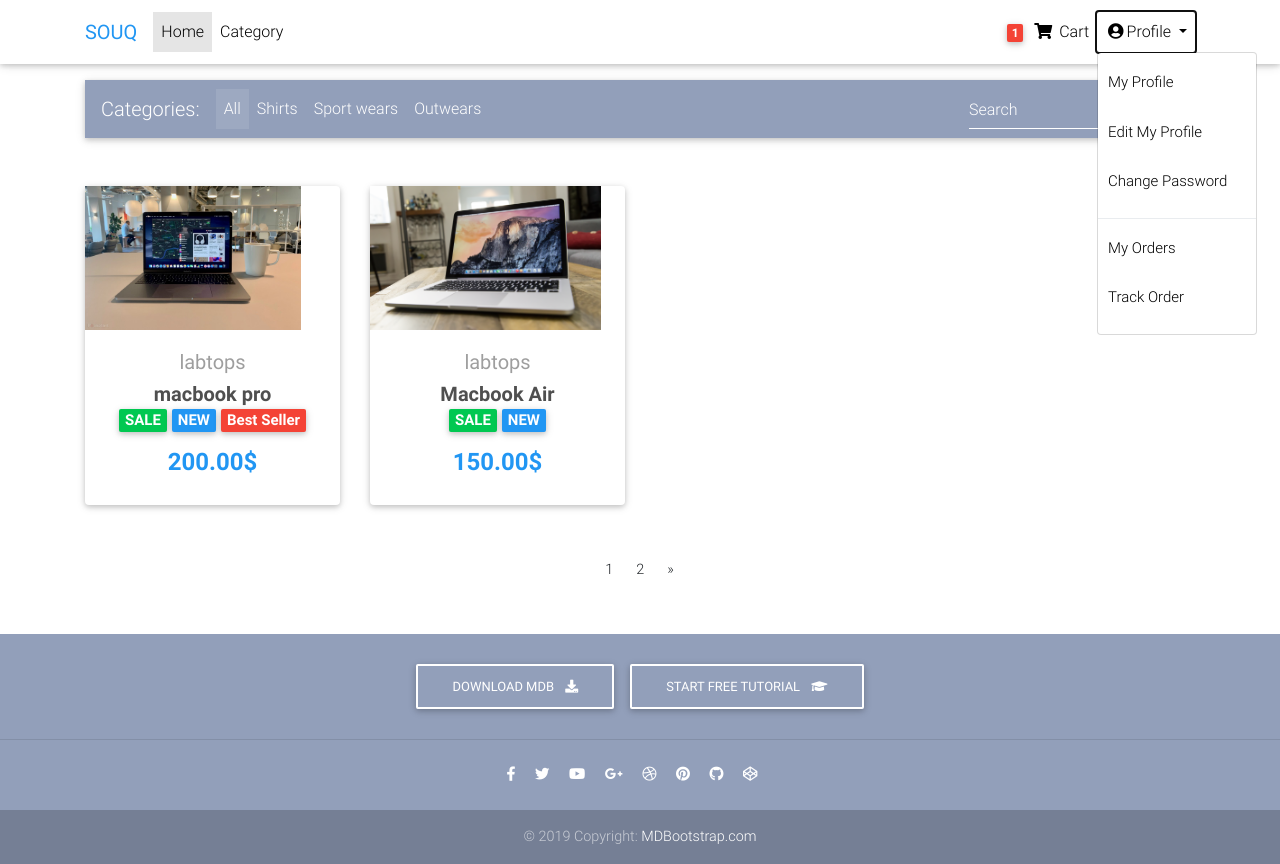
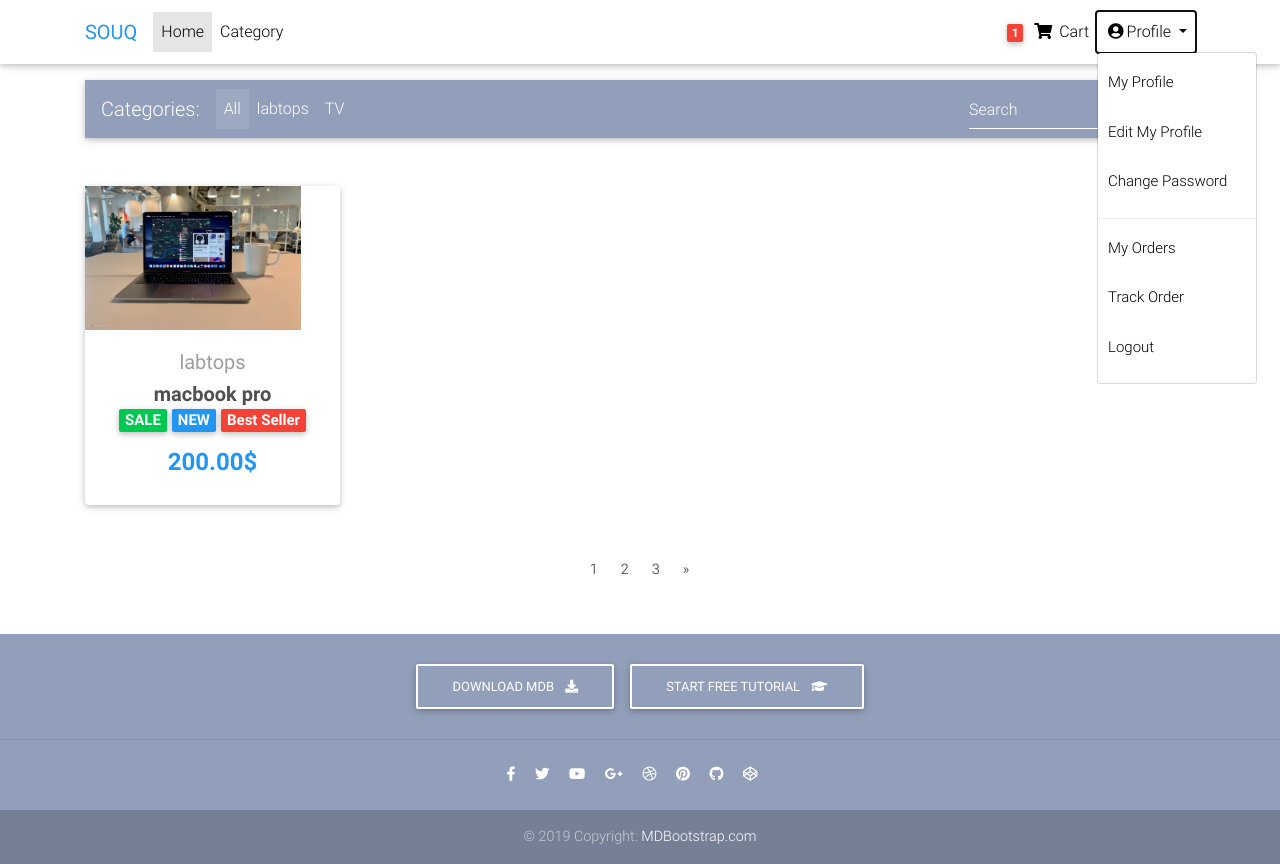
Before and after one commit to omar-syed/django-E-commerce, a Django app: page /products/ in a window 1280 px wide, after a click on "Profile". Run offline with Django 3.2, Linux system fonts and the light colour scheme; a user stored in the database is signed in; data comes from the database, SQL or seed files in the repository; both versions use the stored data as it was after the commit; some libraries are stand-ins or nearby versions.

Commit message:
add profile & edit profile

```diff
--- a/accounts/models.py
+++ b/accounts/models.py
@@ -4,7 +4,7 @@ from django.utils.translation import ugettext_lazy as _
 import datetime
 from django_countries.fields import CountryField
 from django.utils.text import slugify
-
+from django.urls import reverse
 from django.db.models.signals import post_save
 # Create your models here.
 
@@ -30,7 +30,7 @@ class Profile(models.Model):
         return  '%s' %(self.user)
 
     def get_absolute_url(self):
-        return reverse("accounts:Profile_detail", kwargs={"slug": self.slug})
+        return reverse("accounts:edit_profile", kwargs={"slug": self.slug})
 
 
 
--- a/accounts/urls.py
+++ b/accounts/urls.py
@@ -8,5 +8,6 @@ urlpatterns = [
 
     path('signup',views.signup , name='signup' ),
     path('profile/<slug:slug>',views.profile , name='profile' ),
+    path('edit_profile/<slug:slug>/', views.edit_profile , name='edit_profile'),
 
 ]
--- a/product/models.py
+++ b/product/models.py
@@ -57,6 +57,12 @@ class Category(models.Model):
     CATParent = models.ForeignKey('self' ,limit_choices_to={'CATParent__isnull' : True}, verbose_name=_("Main Category"), on_delete=models.CASCADE , blank=True, null=True)
     CATDesc = models.TextField( verbose_name=_("Description"))
     CATImg = models.ImageField(upload_to='category/' , verbose_name=_("Image"))
+    CATSlug = models.SlugField(null=True,blank=True,verbose_name=_('Slug'))
+
+    def save(self,*args,**kwargs):
+        if not self.CATSlug :
+            self.CATSlug = slugify(self.CATName)
+        super(Category,self).save(*args,**kwargs)
 
     class Meta:
         verbose_name = _("Category")
--- a/product/templates/Product/product_list.html
+++ b/product/templates/Product/product_list.html
@@ -25,26 +25,22 @@
           <!-- Links -->
           <ul class="navbar-nav mr-auto">
             <li class="nav-item active">
-              <a class="nav-link" href="#">All
+              <a class="nav-link" href="{% url 'products:product_list'%}">All
                 <span class="sr-only">(current)</span>
               </a>
             </li>
-            <li class="nav-item">
-              <a class="nav-link" href="#">Shirts</a>
-            </li>
-            <li class="nav-item">
-              <a class="nav-link" href="#">Sport wears</a>
-            </li>
-            <li class="nav-item">
-              <a class="nav-link" href="#">Outwears</a>
-            </li>
+            {% for category in category_list  %}
+                  <li class="nav-item">
+                    <a class="nav-link" href="{% url 'products:category_list' category.CATSlug %}">{{category}}</a>
+                  </li>
+              {% endfor %}
 
           </ul>
           <!-- Links -->
 
-          <form class="form-inline">
+          <form class="form-inline" method="GET" action="{% url 'products:product_list' %}">
             <div class="md-form my-0">
-              <input class="form-control mr-sm-2" type="text" placeholder="Search" aria-label="Search">
+              <input class="form-control mr-sm-2" name='q' type="text" placeholder="Search" aria-label="Search">
             </div>
           </form>
         </div>
@@ -133,7 +129,7 @@
           {% if product_list.has_previous %}
             <!--Arrow left-->
             <li class="page-item ">
-              <a class="page-link" href="?page={{product_list.previous_page_number}}" aria-label="Previous">
+              <a class="page-link" href="?page={{product_list.previous_page_number}}{% if request.GET.q %}&q={{request.GET.q}}{% endif %}" aria-label="Previous">
                 <span aria-hidden="true">&laquo;</span>
                 <span class="sr-only">Previous</span>
               </a>
@@ -148,13 +144,13 @@
                 <a class="page-link" href="#">{{pages}}</a>
               </li>
               {% else %}
-              <li class="page-item"><a class="page-link current" href="?page={{pages}}">{{pages}}</a></li>
+              <li class="page-item"><a class="page-link current" href="?page={{pages}}{% if request.GET.q %}&q={{request.GET.q}}{% endif %}">{{pages}}</a></li>
             {% endif %}
           {% endfor %}
 
           {% if product_list.has_next %}
             <li class="page-item">
-              <a class="page-link" href="?page={{product_list.next_page_number}}" aria-label="Next">
+              <a class="page-link" href="?page={{product_list.next_page_number}}{% if request.GET.q %}&q={{request.GET.q}}{% endif %}" aria-label="Next">
                 <span aria-hidden="true">&raquo;</span>
                 <span class="sr-only">Next</span>
               </a>
--- a/product/urls.py
+++ b/product/urls.py
@@ -6,8 +6,10 @@ app_name = 'product'
 
 urlpatterns = [
 
-    path('',views.product_list ),
-    path( '<slug:slug>', views.product_detail , name='product_detail'),
+    path('',views.product_list, name='product_list' ),
+    path('<slug:category_slug>/',views.product_list,name='category_list'),
+    path( 'product_detail/<slug:slug>/', views.product_detail , name='product_detail'),
+
 
 
 ]
--- a/product/views.py
+++ b/product/views.py
@@ -1,18 +1,40 @@
 from django.shortcuts import render , get_object_or_404
-from .models import Product
+from .models import Product,Category
 from django.core.paginator import Paginator
+from django.db.models import Q , Count
 
 
 # Create your views here.
 
-def product_list(request):
+def product_list(request,category_slug=None):
+    category = None
+
     product_list = Product.objects.all()
+    category_list = Category.objects.annotate(total_products=Count('product')).exclude(CATParent__isnull=True)
 
-    paginator = Paginator(product_list, 2)
+#################################################################################
+
+    if category_slug :
+        category     = get_object_or_404(Category,CATSlug=category_slug)
+        product_list = product_list.filter(PRDCategory=category)
+
+
+################################################################################
+
+    search_query = request.GET.get('q')
+    if search_query :
+        product_list = product_list.filter(
+            Q(PRDName__icontains=search_query)|
+            Q(PRDCategory__CATName__icontains=search_query)
+        )
+
+#################################################################################
+
+    paginator = Paginator(product_list, 1)
     page = request.GET.get('page')
     product_list = paginator.get_page(page)
 
-    context = {'product_list' : product_list}
+    context = {'product_list' : product_list,'category_list':category_list}
     return render(request , 'Product/product_list.html' , context)
 
 
--- a/project/settings.py
+++ b/project/settings.py
@@ -43,6 +43,7 @@ INSTALLED_APPS = [
     'product',
     'settings',
     'django_countries',
+    'bootstrap4',
 
 ]
 
@@ -138,3 +139,7 @@ MEDIA_ROOT = os.path.join(BASE_DIR , 'media')
 
 LOGIN_REDIRECT_URL = '/products'
 LOGOUT_REDIRECT_URL = '/products'
+
+AUTHENTICATION_BACKENDS = [
+    'accounts.backends.EmailBackend' ,
+]
--- a/templates/base.html
+++ b/templates/base.html
@@ -54,7 +54,7 @@
     <div class="container">
 
       <!-- Brand -->
-      <a class="navbar-brand waves-effect" href="/" >
+      <a class="navbar-brand waves-effect" href="{% url 'products:product_list'%}" >
         <strong class="blue-text">SOUQ</strong>
       </a>
 
@@ -70,7 +70,7 @@
         <!-- Left -->
         <ul class="navbar-nav mr-auto">
           <li class="nav-item active">
-            <a class="nav-link waves-effect" href="#">Home
+            <a class="nav-link waves-effect" href="{% url 'products:product_list'%}">Home
               <span class="sr-only">(current)</span>
             </a>
           </li>
@@ -94,12 +94,13 @@
                     <i class="fas fa-user-circle"></i>Profile
                 </a>
                 <div class="dropdown-menu" aria-labelledby="navbarDropdown">
-                  <a class="dropdown-item" href=""> My Profile</a>
-                  <a class="dropdown-item" href="#">Edit My Profile</a>
-                  <a class="dropdown-item" href="#">Change Password</a>
+                  <a class="dropdown-item" href="{% url 'accounts:profile' user.profile.slug %}"> My Profile</a>
+                  <a class="dropdown-item" href="{{user.profile.get_absolute_url}}">Edit My Profile</a>
+                  <a class="dropdown-item" href="{% url 'password_change' %}">Change Password</a>
                   <div class="dropdown-divider"></div>
                   <a class="dropdown-item" href="#">My Orders</a>
                   <a class="dropdown-item" href="#">Track Order</a>
+                  <a class="dropdown-item" href="{% url 'logout' %}">Logout</a>
                 </div>
               </li>
           {% else %}
```
Also changed, not shown: accounts/backends.py (added, +36 -0 lines), accounts/templates/edit_profile.html (added, +23 -0 lines), accounts/views.py (+27 -0 lines), db.sqlite3, media/profile_img/apple.jpg (added), media/profile_img/face.jpg (added), media/profile_img/messi.jpg (added), media/profile_img/orange.jpg (added), media/profile_img/smarties.png (added), product/migrations/0014_category_catslug.py (added).
